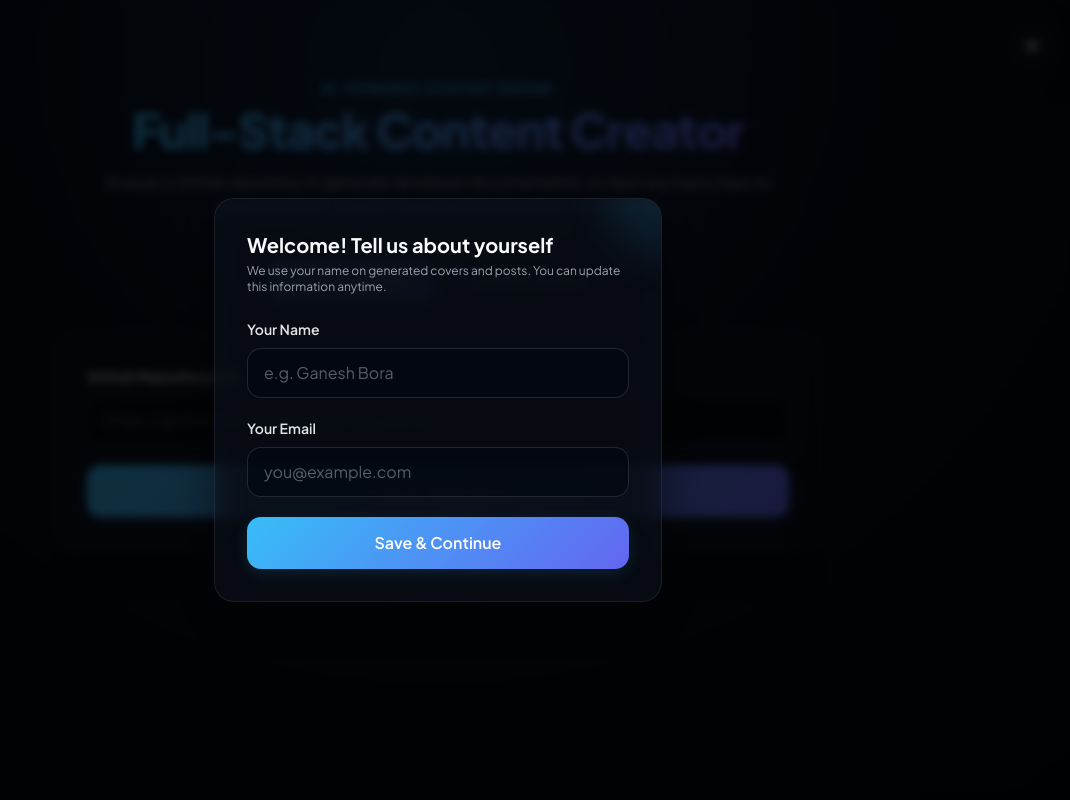
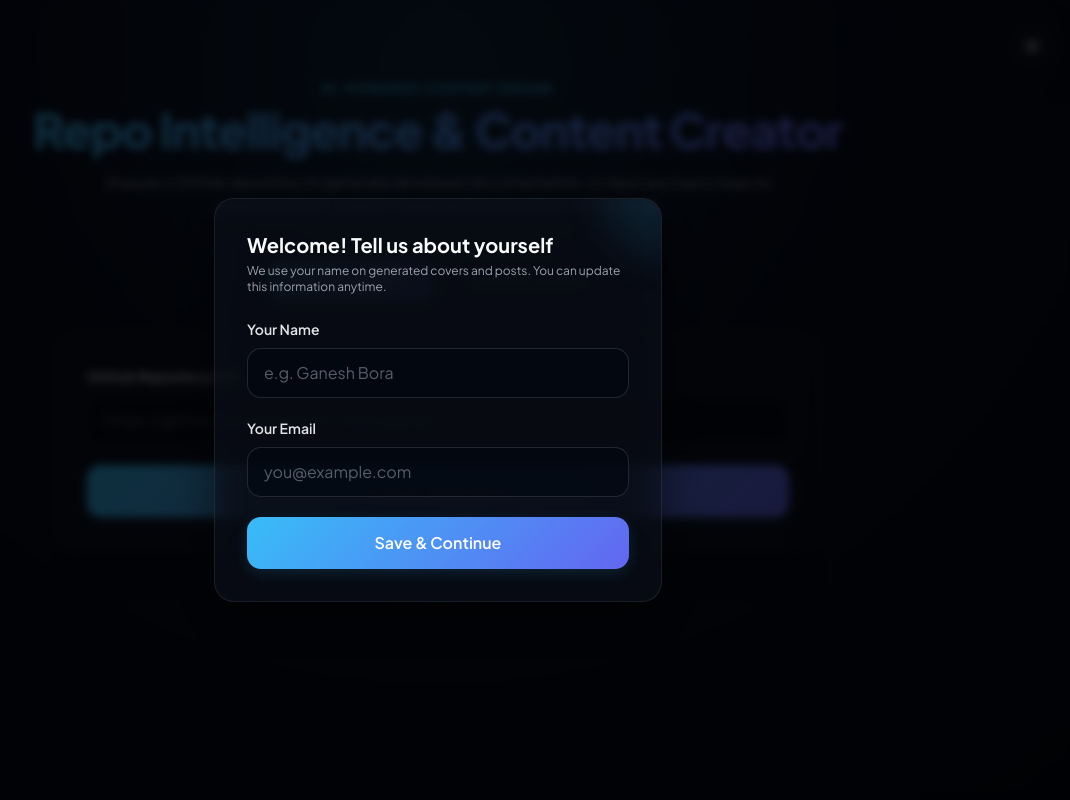
Before and after one commit to Ganesh-1907/grow-hack, a Flask app: page / in a window 1280 px wide. Shown: the whole page, without its empty margins (202-1272 px from the left). Run offline with Flask 3, Linux system fonts and the light colour scheme; some libraries are stand-ins or nearby versions.

Commit message:
[ganesh] change name back to previosu name

```diff
--- a/templates/index.html
+++ b/templates/index.html
@@ -3,7 +3,7 @@
 <head>
   <meta charset="utf-8">
   <meta name="viewport" content="width=device-width, initial-scale=1">
-  <title>Full-Stack Content Creator</title>
+  <title>GitHub Repository Intelligence & Documentation Generator</title>
   <script src="https://cdn.tailwindcss.com"></script>
   <link rel="stylesheet" href="{{ url_for('static', filename='css/style.css') }}">
 </head>
@@ -29,7 +29,7 @@
     <header class="text-center mb-10 relative">
       <p class="header-tagline">AI-Powered Content Engine</p>
       <h1 class="gradient-title text-4xl md:text-5xl font-extrabold tracking-tight pb-1">
-        Full-Stack Content Creator
+        Repo Intelligence & Content Creator
       </h1>
       <p class="header-desc">
         Analyze a GitHub repository to generate developer documentation, or input any topic/repo to create premium, publish-ready technical content written by AI.
```
Also changed, not shown: tests/test_documentation.py (+1 -1 lines).
